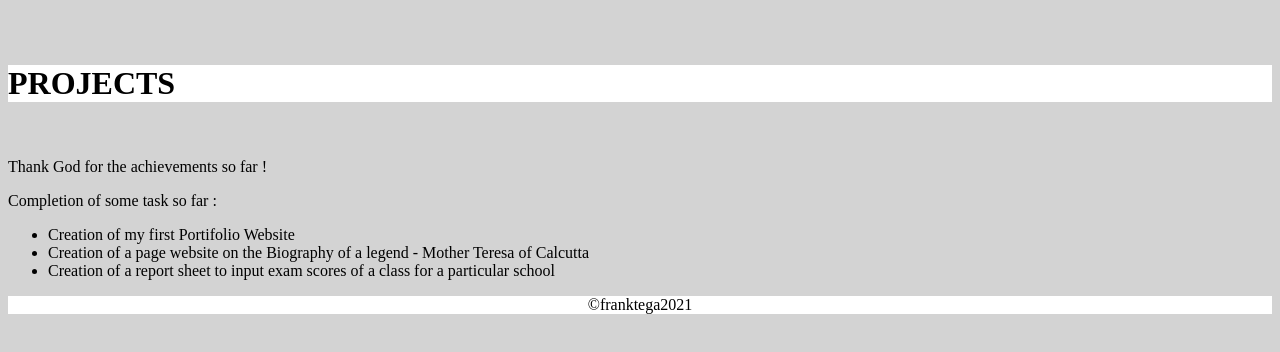
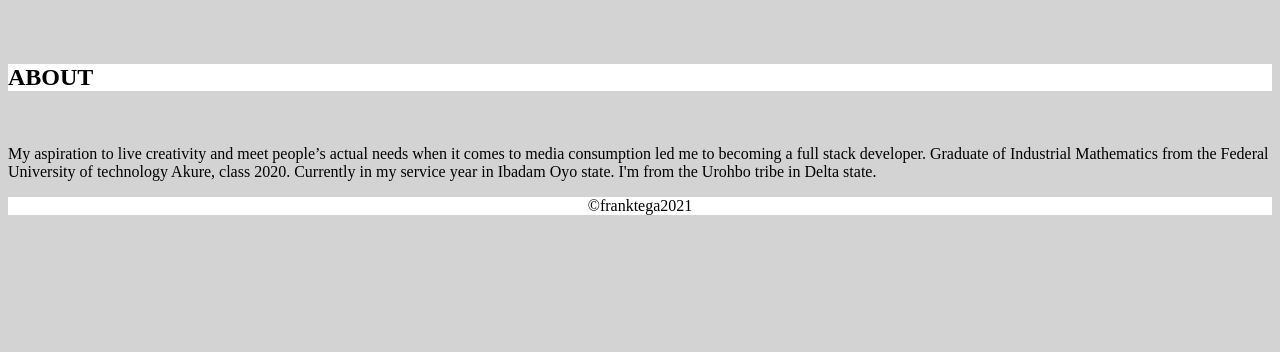
Before and after one commit to Rukwe/Assignments, a plain HTML site: page index.html in a window 1280 px wide. Drawn offline with Linux system fonts and the light colour scheme.

Commit message:
Add files via upload

```diff
--- a/index.html
+++ b/index.html
@@ -4,41 +4,36 @@
     body{
       background-color:lightgray
     }
-    h1{
+  h2{
     background-color:white;
   }
+
   .rem{
   background-color:white;
   text-align: center;
 
 }
-
   </style>
   <br>
   <br>
+
 <body>
-<header>
-<h1> PROJECTS</h1>
-</header>
-    <br>
-
   <main>
 <article>
-<p></p>
-<p> Thank God for the achievements so far !</p>
-<p> Completion of some task so far :</p>
-<ul>
-	<li>  Creation of my first Portifolio Website</li>
-	<li> Creation of a page website on the Biography of a legend - Mother Teresa of Calcutta</li>
-	<li> Creation of a report sheet to input exam scores of a class for a particular school</li>
-
-</ul>
-
+<h2> ABOUT
+</h2>
+  <br>
+  <p>
+   My aspiration to live creativity and meet people’s actual needs when it comes to media consumption led me to becoming a full stack developer. Graduate of Industrial Mathematics from the Federal University of technology Akure, class 2020. Currently in my service year in Ibadam Oyo state. I'm from the Urohbo tribe in Delta state.
+  </p>
 </article>
   </main>
+
 <footer class="rem">
   <p> ©franktega2021</p>
 </footer>
 
 </body>
+
+
 </html>
```
Lines whose indentation alone changed are shown as unchanged.
